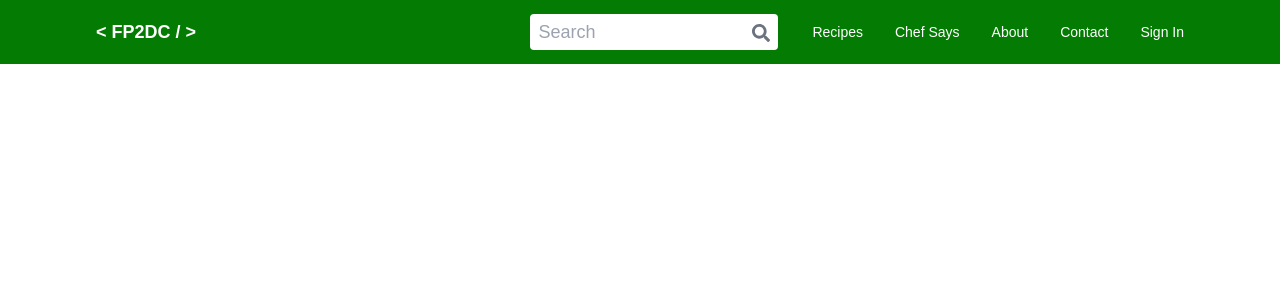
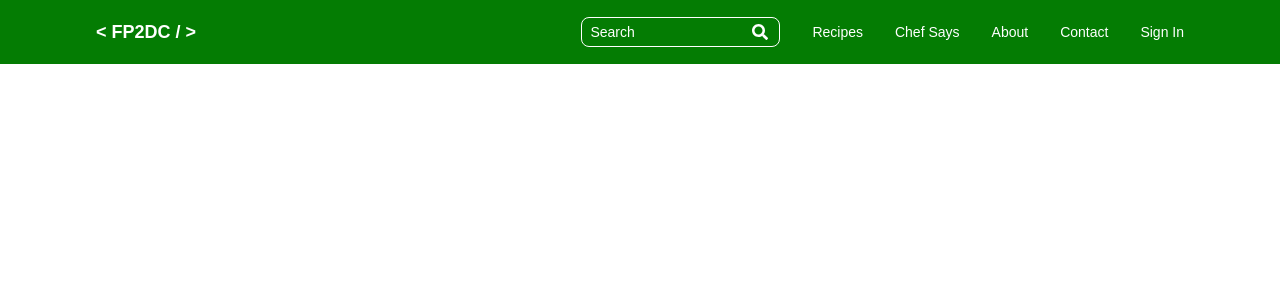
Before and after one commit to swabhi7/fp2dc-ui, a React (Create React App) app: page / in a window 1280 px wide. Shown: the top 300 px of the page. Built offline with nearby package versions, Linux system fonts and the light colour scheme; no server answers.

Commit message:
[style] : Transparent bg and other styles for searchbox

```diff
--- a/src/components/features/Navbar/Search.module.css
+++ b/src/components/features/Navbar/Search.module.css
@@ -24,11 +24,11 @@
   /* lg scrrens */
   @media (min-width: 1024px) {
     .search-box {
-      @apply inline-block px-2 py-1 rounded;
+      @apply inline-block px-2 py-1 rounded-lg bg-transparent border border-white text-sm placeholder:text-white;
     }
 
     .search-icon {
-      @apply ml-[-10%] text-gray-500;
+      @apply ml-[-13%] text-white text-base;
     }
   }
 }
```
